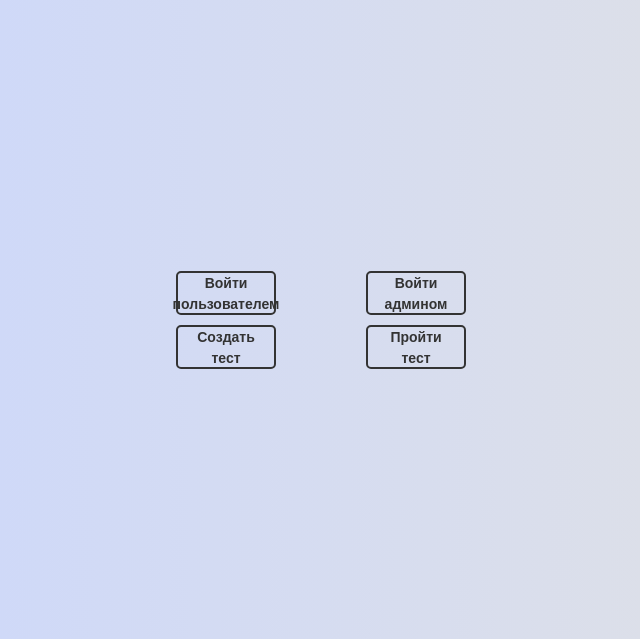
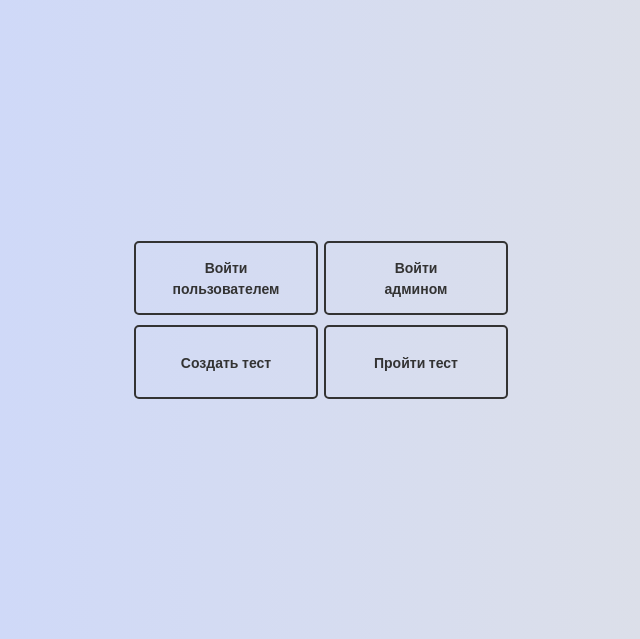
Before and after one commit to timrestDm/easyTest, a Django app: page / in a window 1280 px wide. Shown: the part 80-719 px from the top of the page, without its empty margins (319-959 px from the left). Run offline with Django 3.2, Linux system fonts and the light colour scheme; some libraries are stand-ins or nearby versions.

Commit message:
fix прошлого коммита, для верного отображения ссылок

```diff
--- a/easyTest/mainapp/static/css/style.css
+++ b/easyTest/mainapp/static/css/style.css
@@ -117,6 +117,7 @@ body {
     border-radius: 5px;
     width: 100px;
     height: 30px;
+    box-sizing: content-box;
 }
 
 .button_row a:hover {
```
